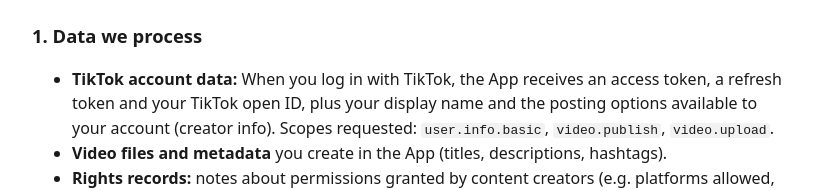
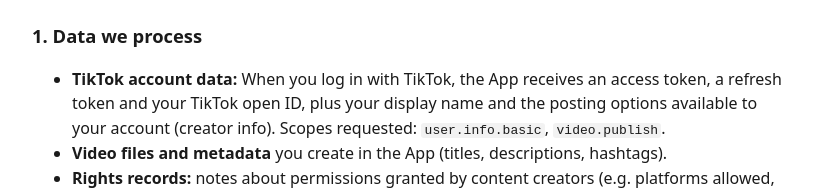
Before and after one commit to cank9204/cliphunter-legal, a plain HTML site: page privacy.html in a window 1280 px wide. Shown: the part 273-464 px from the top of the page, without its empty margins (228-1043 px from the left). Drawn offline with Linux system fonts and the light colour scheme.

Commit message:
Privacy policy: scopes

```diff
--- a/privacy.html
+++ b/privacy.html
@@ -10,7 +10,7 @@ h1{font-size:1.6rem}h2{font-size:1.15rem;margin-top:1.6rem}code{background:#f2f2
 <p>ClipHunter Studio (&quot;the App&quot;) is a desktop application that runs on the operator&#x27;s own computer. It helps the operator edit video clips into vertical short videos and, after explicit confirmation of each post, publish them to the operator&#x27;s own TikTok account through TikTok&#x27;s official Content Posting API.</p>
 <h2>1. Data we process</h2>
 <ul>
-<li><strong>TikTok account data:</strong> When you log in with TikTok, the App receives an access token, a refresh token and your TikTok open ID, plus your display name and the posting options available to your account (creator info). Scopes requested: <code>user.info.basic</code>, <code>video.publish</code>, <code>video.upload</code>.</li>
+<li><strong>TikTok account data:</strong> When you log in with TikTok, the App receives an access token, a refresh token and your TikTok open ID, plus your display name and the posting options available to your account (creator info). Scopes requested: <code>user.info.basic</code>, <code>video.publish</code>.</li>
 <li><strong>Video files and metadata</strong> you create in the App (titles, descriptions, hashtags).</li>
 <li><strong>Rights records:</strong> notes about permissions granted by content creators (e.g. platforms allowed, date of consent).</li>
 </ul>
```
